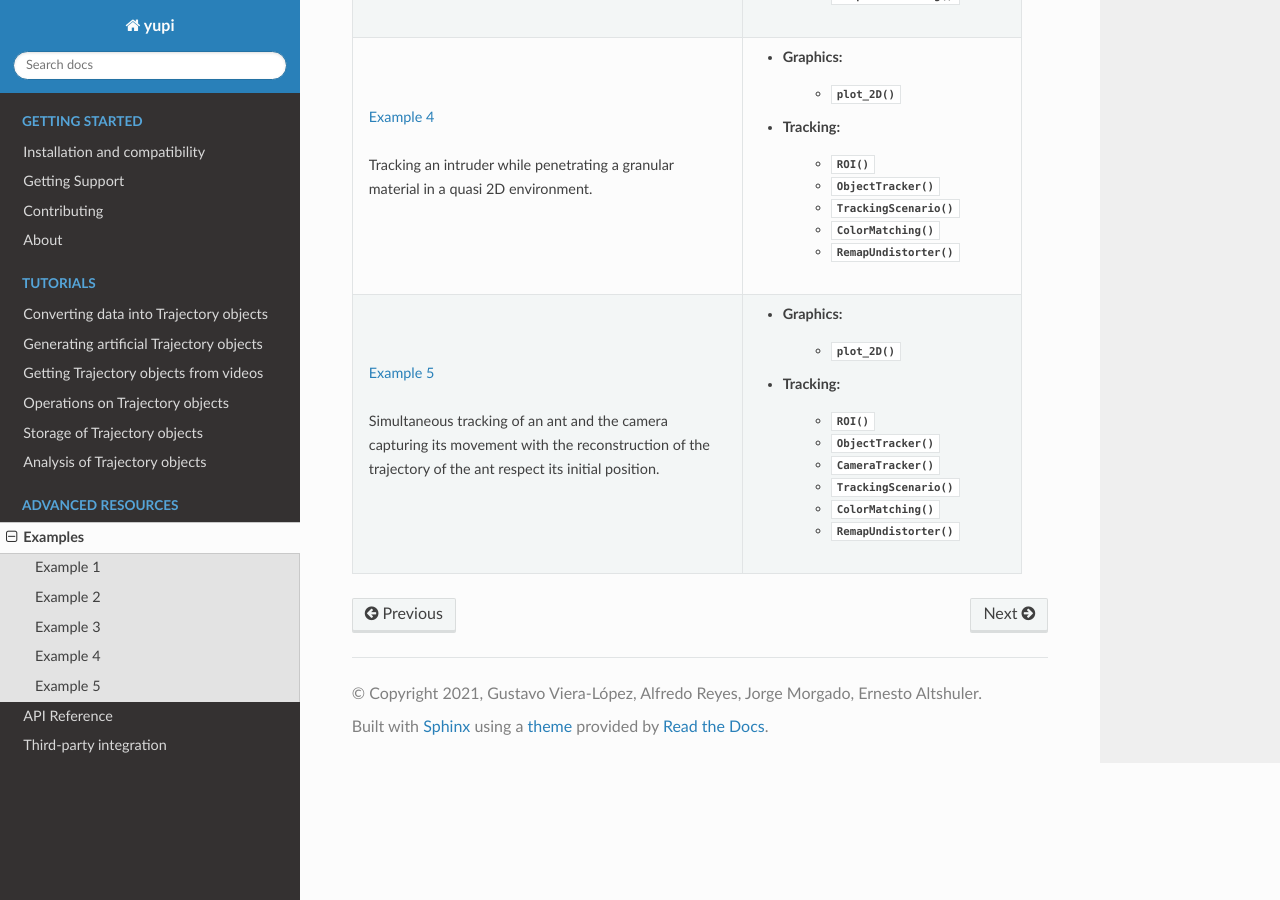
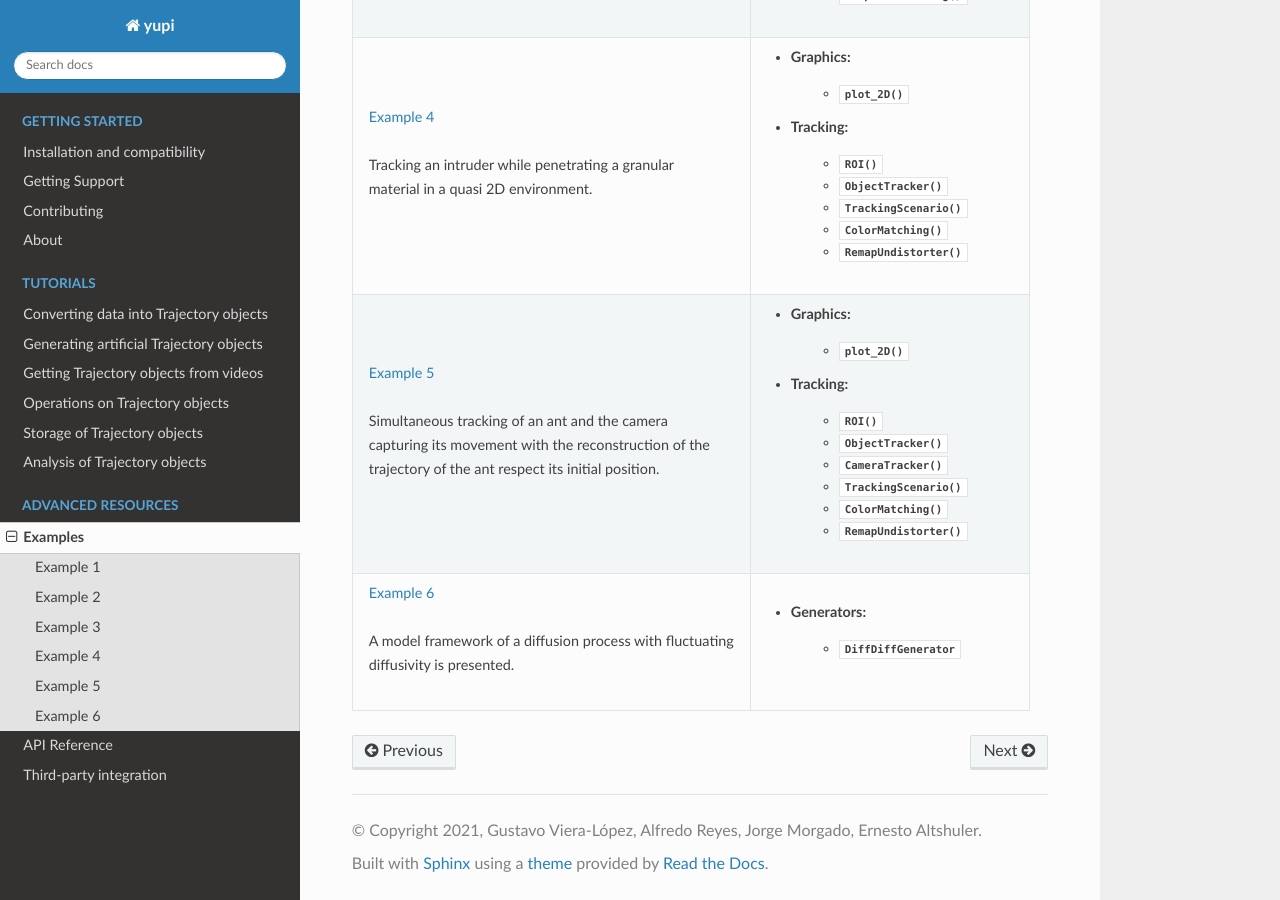
Before and after one commit to yupidevs/yupi, a Sphinx documentation site: the page built from docs/source/examples/examples.rst, in a window 1280 px wide and 900 px high, scrolled down 1483 px. Built offline with Sphinx 7.4.7 and the Read the Docs theme 2.0.0, drawn with Linux system fonts in a browser that asks for light colours.

Commit message:
Add example 6 to list of examples

```diff
--- a/docs/source/examples/examples.rst
+++ b/docs/source/examples/examples.rst
@@ -97,6 +97,12 @@ In this table you can easily find the examples that better suits you.
           * :py:func:`~tracking.trackers.TrackingScenario`
           * :py:func:`~tracking.algorithms.ColorMatching`
           * :py:func:`~tracking.algorithms.RemapUndistorter`
+   * - | :doc:`Example 6<example6>`
+       |
+       | A model framework of a diffusion process with fluctuating
+       | diffusivity is presented.
+     - * Generators:
+          * :py:class:`~generators.DiffDiffGenerator`
 
 .. toctree::
    :maxdepth: 2
```
Also changed, not shown: other parts of docs/source/examples/examples.rst (+1 -0 lines).
